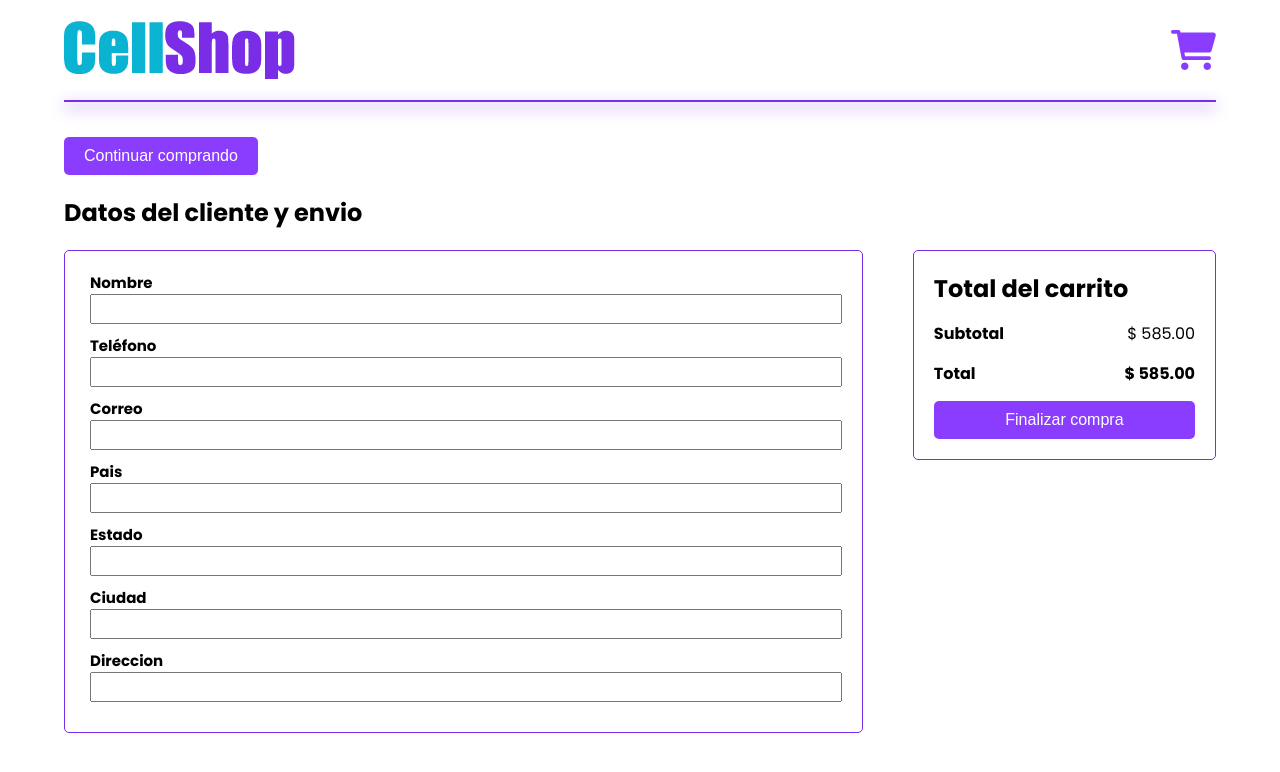
After one commit to BriaYan1/Cell-Shop, a Django app: page /compra/ in a window 1280 px wide. The commit adds this page. Shown: the top 772 px of the page. Run offline with Django 5.2, Linux system fonts and the light colour scheme.

Commit message:
plantilla a trabajar

```diff
--- a/vista_principal/static/estilos_procesar_compra.css
+++ b/vista_principal/static/estilos_procesar_compra.css
@@ -9,53 +9,192 @@
     margin: 0;
     box-sizing: border-box;
 }
+
 html {
     font-size: 62.5%;
     font-family: sans-serif;
 }
-body{
+
+body {
     max-width: 90%;
     margin: 0 auto;
-    font-family: 'Poppins';
+    font-family: 'Poppins', sans-serif;
     background-color: #ffffff;
 }
 
-.menu{
+header {
+    margin-bottom: 2rem;
+}
+
+.menu {
     height: 10rem;
     display: flex;
     justify-content: space-between;
     align-items: center;
 }
 
-.left-menu{
+.left-menu {
     display: flex;
     justify-content: space-between;
     align-items: center;
     gap: 1rem;
 }
 
-.fa-mobile-screen-button{
-    margin-left: 2rem;
-    font-size: 4rem;
-}
-
-.right-menu{
+.right-menu {
     display: flex;
     justify-content: center;
     align-items: center;
     gap: 1rem;
 }
 
-.fa-cart-shopping{
+.fa-cart-shopping {
     font-size: 4rem;
     color: #8B3DFF;
     cursor: pointer;
 }
 
-.menu-line{
+.menu-line {
     width: 100%;
     border: 1px solid #7A2DE6;
-    -webkit-box-shadow: 0px 5px 15px 0px rgba(122,45,230,1);
-    -moz-box-shadow: 0px 5px 15px 0px rgba(122,45,230,1);
-    box-shadow: 0px 5px 15px 0px rgba(122,45,230,1);
+    box-shadow: 0px 5px 15px 0px rgba(122, 45, 230, 1);
 }
+
+button {
+    padding: 1rem 2rem;
+    border: none;
+    border-radius: 0.5rem;
+    background-color: #8B3DFF;
+    color: white;
+    font-size: 1.6rem;
+    cursor: pointer;
+    transition: background-color 0.3s ease;
+    margin-top: 1.5rem;
+}
+
+button:hover {
+    background-color: #7A2DE6;
+}
+
+h2 {
+    margin: 2rem 0;
+    font-size: 2.4rem;
+}
+
+main{
+    margin-bottom: 4rem;
+}
+
+.formulario {
+    width: 80%;
+    border: 1px solid #7A2DE6;
+    padding: 2rem;
+    border-radius: 0.5rem;
+}
+
+.cart-container {
+    display: flex;
+    flex-direction: row;
+    justify-content: space-around;
+    gap: 5rem;
+}
+
+.contenedor-campos {
+    display: flex;
+    flex-direction: column;
+    width: 100%;
+}
+
+.campo {
+    display: flex;
+    flex-direction: column;
+    margin-left: 0.5rem;
+}
+
+label {
+    font-size: 1.5rem;
+    font-weight: bold;
+}
+
+.inputs {
+    margin-bottom: 1rem;
+    height: 3rem;
+}
+
+.total_carrito {
+    padding: 2rem;
+    border: 1px solid #7A2DE6;
+    border-radius: 0.5rem;
+    display: flex;
+    flex-direction: column;
+    width: 30%;
+    height: fit-content;
+    min-width: 20rem;
+}
+
+.titulo-total{
+    font-size: 2.4rem;
+    font-weight: bold;
+}
+
+.subtotal {
+    margin-top: 1.5rem;
+    font-weight: bold;
+    display: grid;
+    grid-template-columns: 1fr auto;
+}
+
+#subtotal{
+    font-weight: 400;
+}
+
+.total_a-pagar {
+    margin-top: 1.5rem;
+    font-weight: bold;
+    display: grid;
+    grid-template-columns: 1fr auto;
+}
+
+.total_a-pagar p,
+.subtotal p {
+    font-size: 1.6rem;
+}
+
+@media (max-width: 1030px) {
+
+    .logo {
+        width: 10rem;
+    }
+
+    h2 {
+        font-size: 2rem;
+    }
+
+    button {
+        width: 100%;
+        font-size: 1.4rem;
+    }
+
+    .total_a-pagar p,
+    .subtotal p {
+        font-size: 1.4rem;
+    }
+
+    .total_carrito {
+        margin: 2rem auto;
+        width: 90%;
+    }
+
+    .continuar-comprando{
+        width: auto;
+    }
+
+    .cart-container {
+        flex-direction: column;
+        justify-content: center;
+        align-items: center;
+    }
+
+    .formulario {
+        width: 95%;
+    }
+}
--- /dev/null
+++ b/vista_principal/templates/vista_procesar_compra.html
@@ -0,0 +1,84 @@
+{% load static %}
+
+<!DOCTYPE html>
+<html lang="en">
+<head>
+    <meta charset="UTF-8">
+    <meta name="viewport" content="width=device-width, initial-scale=1.0">
+    <title>Finalizar compra</title>
+    <link rel="stylesheet" href="{% static '/estilos_procesar_compra.css' %}">
+    <link rel="icon" href="{% static 'logo/logo.png' %}" type="icono" />
+    <link rel="stylesheet" href="https://cdnjs.cloudflare.com/ajax/libs/font-awesome/6.0.0-beta3/css/all.min.css">
+</head>
+<body>
+    <header>
+        <nav class="menu">
+            <div class="left-menu">
+                <img src="{% static 'logo/logo.png' %}" alt="" class="logo">
+            </div>
+
+            <div class="right-menu">
+                <i class="fa-solid fa-cart-shopping"></i>
+            </div>
+        </nav>
+
+        <hr class="menu-line">
+    </header>
+
+    <main>
+        <button class="continuar-comprando">Continuar comprando</button>
+        <h2>Datos del cliente y envio</h2>
+
+        <div class="cart-container">
+            <form class="formulario">
+                    <div class="contenedor-campos">
+                        <div class="campo">
+                            <label>Nombre</label>
+                            <input class="inputs" type="text" placeholder="" required>
+                        </div>
+
+                        <div class="campo">
+                            <label>Teléfono</label>
+                            <input class="inputs" type="tel" placeholder="" required>
+                        </div>
+
+                        <div class="campo">
+                            <label>Correo</label>
+                            <input class="inputs" type="email" placeholder="" required>
+                        </div>
+                        <div class="campo">
+                            <label>Pais</label>
+                            <input class="inputs" type="text" placeholder="" required>
+                        </div>
+                        <div class="campo">
+                            <label>Estado</label>
+                            <input class="inputs" type="text" placeholder="" required>
+                        </div>
+                        <div class="campo">
+                            <label>Ciudad</label>
+                            <input class="inputs" type="text" placeholder="" required>
+                        </div>
+                        <div class="campo">
+                            <label>Direccion</label>
+                            <input class="inputs" type="text" placeholder="" required>
+                        </div>
+                    </div>
+            </form>
+
+            <div class="total_carrito">
+                <p class="titulo-total">Total del carrito</p>
+                <div class="subtotal">
+                    <p>Subtotal </p>
+                    <p id="subtotal">$ 585.00</p>
+                </div>
+                <div class="total_a-pagar">
+                    <p>Total</p>
+                    <p id="total">$ 585.00</p>
+                </div>
+                <button class="realizar_compra">Finalizar compra</button>
+            </div>
+
+        </div>
+    </main>
+</body>
+</html>
--- a/vista_principal/urls.py
+++ b/vista_principal/urls.py
@@ -4,5 +4,6 @@ from . import views
 urlpatterns = [
     path('', views.vista_inicio, name = 'vista_inicio'),
     path('carrito/', views.vista_carrito, name = 'vista_carrito'),
-    path('detalle/', views.vista_detalle_producto, name = 'vista_detalle_producto')
+    path('detalle/', views.vista_detalle_producto, name = 'vista_detalle_producto'),
+    path('compra/', views.vista_procesar_compra, name = 'vista_procesar_compra')
 ]
```
